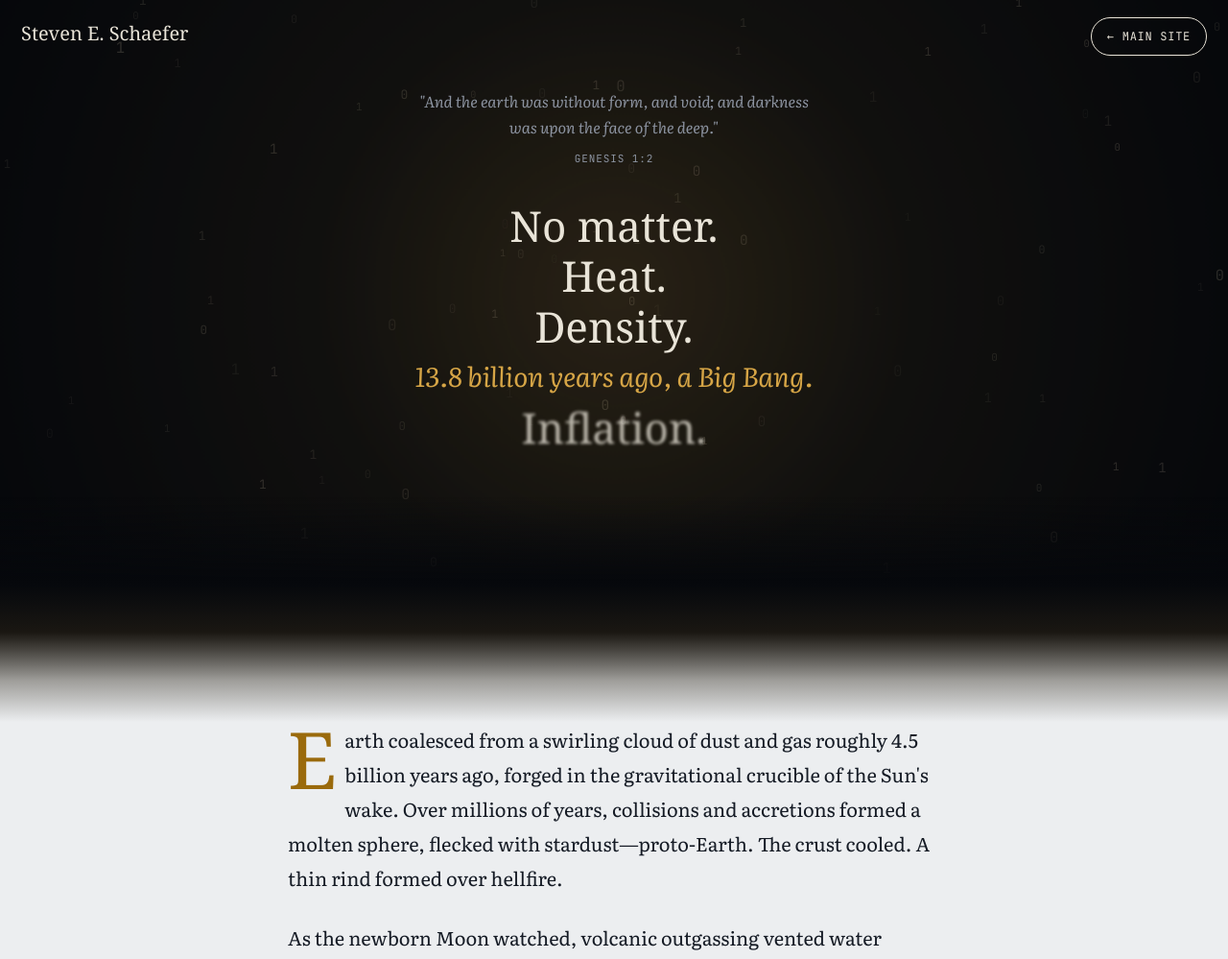
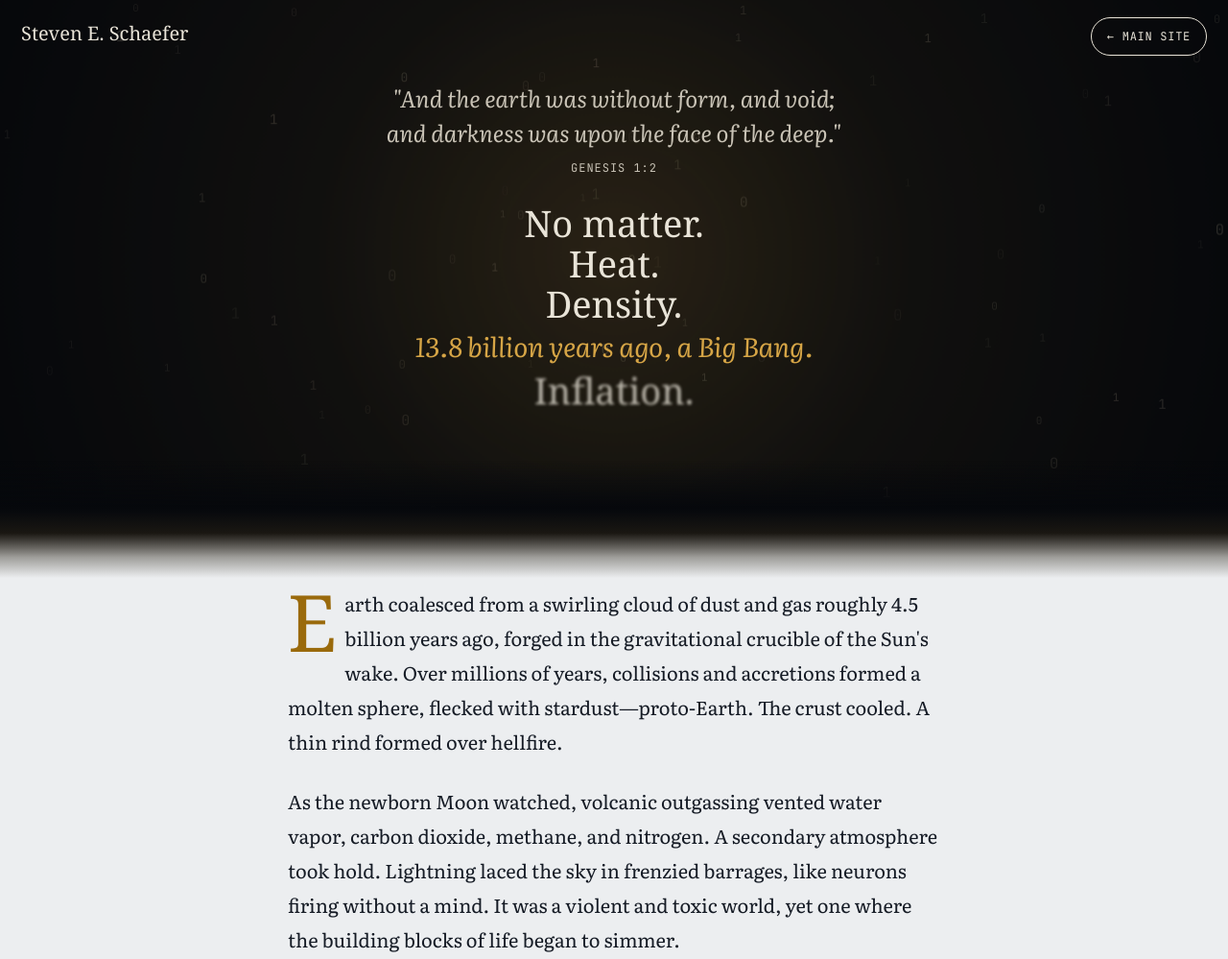
Before and after one commit to Steveneschaefer/author-site, a plain HTML site: page excerpt.html in a window 1280 px wide. Shown: the top 999 px of the page at 96% size. Drawn offline with Linux system fonts and the light colour scheme; a web font is replaced by a local one.

Commit message:
Excerpt page: larger Genesis epigraph, prose pulled higher
Co-Authored-By: Claude Opus 5.5 <noreply@anthropic.com>
Claude-Session: https://claude.ai/code/session_01EhFM4STtybLR9LbQPDxcwC

```diff
--- a/excerpt.html
+++ b/excerpt.html
@@ -49,25 +49,25 @@ p { margin: 0; }
 /* The void: opening sequence */
 .void { position: relative; background: var(--void); color: var(--void-ink); display: grid; place-items: center; overflow: hidden; }
 #bits { position: absolute; inset: 0; width: 100%; height: 100%; }
-.void::after { content: ""; position: absolute; left: 0; right: 0; bottom: 0; height: 90px; background: linear-gradient(rgba(6,8,12,0), var(--void)); pointer-events: none; z-index: 1; }
+.void::after { content: ""; position: absolute; left: 0; right: 0; bottom: 0; height: 50px; background: linear-gradient(rgba(6,8,12,0), var(--void)); pointer-events: none; z-index: 1; }
 .bloom { position: absolute; left: 50%; top: 50%; width: 140vmax; height: 140vmax; transform: translate(-50%, -50%) scale(.02); border-radius: 50%;
   background: radial-gradient(circle, rgba(214,165,70,.30) 0%, rgba(214,165,70,.10) 25%, rgba(214,165,70,0) 60%); opacity: 0; pointer-events: none; }
 .bloom.go { animation: bloom 3.2s cubic-bezier(.16,.8,.3,1) forwards; }
 @keyframes bloom { 0% { opacity: 0; transform: translate(-50%,-50%) scale(.02); } 18% { opacity: 1; } 100% { opacity: .55; transform: translate(-50%,-50%) scale(1); } }
 
-.genesis { position: relative; z-index: 2; text-align: center; padding: 92px 24px 36px; max-width: 760px; }
-.epi { font-style: italic; color: var(--void-muted); font-size: 16px; max-width: 46ch; margin: 0 auto 36px; }
-.epi cite { font-style: normal; font-family: var(--mono); font-size: 11px; letter-spacing: .08em; text-transform: uppercase; display: block; margin-top: 10px; }
-.beats { display: grid; gap: 4px; }
-.beat { font-family: var(--display); font-size: clamp(28px, 4.2vw, 44px); line-height: 1.1; opacity: 0; transform: translateY(10px); filter: blur(6px); transition: opacity 1.1s ease, transform 1.1s ease, filter 1.1s ease; }
+.genesis { position: relative; z-index: 2; text-align: center; padding: 84px 24px 20px; max-width: 760px; }
+.epi { font-style: italic; color: #C9C3B6; font-size: clamp(19px, 2.3vw, 24px); line-height: 1.5; max-width: 42ch; margin: 0 auto 28px; text-wrap: balance; }
+.epi cite { font-style: normal; font-family: var(--mono); font-size: 12px; letter-spacing: .08em; text-transform: uppercase; display: block; margin-top: 10px; }
+.beats { display: grid; gap: 0; }
+.beat { font-family: var(--display); font-size: clamp(26px, 3.6vw, 38px); line-height: 1.1; opacity: 0; transform: translateY(10px); filter: blur(6px); transition: opacity 1.1s ease, transform 1.1s ease, filter 1.1s ease; }
 .beat.big { font-size: clamp(20px, 2.8vw, 28px); font-family: var(--body); font-style: italic; color: var(--ember); margin-block: 8px; }
 .beat.on { opacity: 1; transform: none; filter: none; }
 
 /* Cooling: the background moves from the void to the page */
-.cooling { height: clamp(110px, 18vh, 180px); background: linear-gradient(var(--void) 0%, #1A1712 35%, color-mix(in srgb, var(--paper) 60%, #2A2418) 70%, var(--paper) 100%); }
+.cooling { height: clamp(60px, 9vh, 90px); background: linear-gradient(var(--void) 0%, #1A1712 35%, color-mix(in srgb, var(--paper) 60%, #2A2418) 70%, var(--paper) 100%); }
 
 /* Matter: the reading column */
-.matter { padding: 0 24px 40px; }
+.matter { padding: 8px 24px 40px; }
 .column { max-width: 34em; margin: 0 auto; display: grid; gap: 1.3em; font-size: clamp(18px, 2.1vw, 20px); line-height: 1.8; }
 .column p { opacity: 0; transform: translateY(14px); transition: opacity .9s ease, transform .9s ease; }
 .column p.on { opacity: 1; transform: none; }
```
